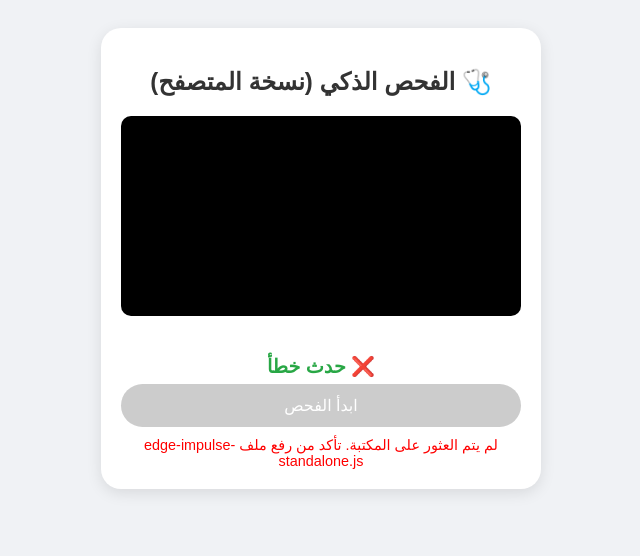
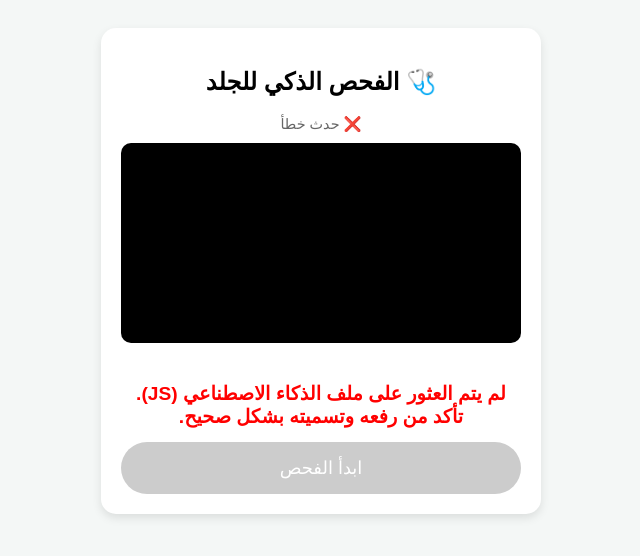
Before and after one commit to 202410091-afk/Ai-check-, a plain HTML site: page index.html in a window 1280 px wide. Shown: the whole page, without its empty margins (319-959 px from the left). Drawn offline with Linux system fonts and the light colour scheme; no server answers.

Commit message:
Update title and improve styling in index.html

```diff
--- a/index.html
+++ b/index.html
@@ -3,87 +3,84 @@
 <head>
     <meta charset="UTF-8">
     <meta name="viewport" content="width=device-width, initial-scale=1.0">
-    <title>الفحص الطبي الذكي</title>
+    <title>فحص الجلد الذكي</title>
     <style>
-        body { font-family: sans-serif; background: #f0f2f5; text-align: center; padding: 20px; }
-        .container { max-width: 400px; margin: auto; background: white; padding: 20px; border-radius: 20px; box-shadow: 0 4px 15px rgba(0,0,0,0.1); }
-        h2 { color: #333; margin-bottom: 20px; }
-        video { width: 100%; border-radius: 10px; background: #000; margin-bottom: 15px; }
-        button { padding: 12px 25px; background: #007bff; color: white; border: none; border-radius: 25px; font-size: 16px; cursor: pointer; width: 100%; }
+        body { font-family: sans-serif; background: #f4f7f6; text-align: center; padding: 20px; }
+        .container { max-width: 400px; margin: auto; background: white; padding: 20px; border-radius: 15px; box-shadow: 0 4px 10px rgba(0,0,0,0.1); }
+        video { width: 100%; border-radius: 10px; background: #000; margin-bottom: 15px; transform: scaleX(-1); } /* عكس الكاميرا كأنها مرآة */
+        button { padding: 15px 30px; background: #007bff; color: white; border: none; border-radius: 30px; font-size: 18px; cursor: pointer; width: 100%; margin-top: 10px; }
         button:disabled { background: #ccc; }
-        #result { margin-top: 20px; font-size: 1.2em; font-weight: bold; color: #28a745; min-height: 1.5em; }
-        .error { color: red; font-size: 0.9em; margin-top: 10px; }
+        #result { margin-top: 20px; font-size: 1.2em; font-weight: bold; color: #333; min-height: 50px; }
+        .status { font-size: 0.9em; color: #666; margin-bottom: 10px; }
     </style>
 </head>
 <body>
 
     <div class="container">
-        <h2>🩺 الفحص الذكي (نسخة المتصفح)</h2>
+        <h2>🩺 الفحص الذكي للجلد</h2>
+        <div class="status" id="status">جاري تحميل الذكاء الاصطناعي...</div>
 
         <video id="webcam" autoplay playsinline muted></video>
-        <div id="result">جاري التحميل...</div>
+
+        <div id="result">-- النتيجة ستظهر هنا --</div>
         <button id="runBtn" disabled>ابدأ الفحص</button>
-        <div id="errorMsg" class="error"></div>
     </div>
 
-    <script src="edge-impulse-standalone.js"></script>
+    <script src="./edge-impulse-standalone.js"></script>
 
     <script>
-        // إعدادات الكلاس (يعمل تلقائياً مع نسخة Browser)
         const runBtn = document.getElementById('runBtn');
         const resultEl = document.getElementById('result');
-        const errorEl = document.getElementById('errorMsg');
+        const statusEl = document.getElementById('status');
         let classifier;
 
         async function init() {
             try {
-                // 1. التأكد من وجود المكتبة
+                // 1. التحقق من تحميل المكتبة
                 if (!window.EdgeImpulseClassifier) {
-                    throw new Error("لم يتم العثور على المكتبة. تأكد من رفع ملف edge-impulse-standalone.js");
+                    throw new Error("لم يتم العثور على ملف الذكاء الاصطناعي (JS). تأكد من رفعه وتسميته بشكل صحيح.");
                 }
 
                 // 2. تشغيل المصنف
                 classifier = new EdgeImpulseClassifier();
                 await classifier.init();
+                statusEl.innerText = "✅ النظام جاهز";
 
                 // 3. تشغيل الكاميرا
                 const stream = await navigator.mediaDevices.getUserMedia({
-                    video: { facingMode: "environment" },
+                    video: { facingMode: "environment" }, // استخدام الكاميرا الخلفية
                     audio: false
                 });
                 document.getElementById('webcam').srcObject = stream;
 
-                resultEl.innerText = "النظام جاهز ✅";
-                runBtn.innerText = "التقط وافحص";
                 runBtn.disabled = false;
 
-                // عند الضغط على الزر
+                // 4. عند الضغط على الزر
                 runBtn.onclick = async () => {
                     resultEl.innerText = "جاري التحليل...";
                     try {
                         const res = await classifier.classify(document.getElementById('webcam'));
 
                         if (res.results && res.results.length > 0) {
-                            // ترتيب النتائج واختيار الأفضل
+                            // العثور على أعلى نتيجة
                             const best = res.results.reduce((a, b) => a.value > b.value ? a : b);
-                            resultEl.innerHTML = `النتيجة: ${best.label} <br> الثقة: ${Math.round(best.value * 100)}%`;
+                            resultEl.innerHTML = `التشخيص: <span style="color:blue">${best.label}</span> <br> الدقة: ${Math.round(best.value * 100)}%`;
                         } else {
                             resultEl.innerText = "لم يتم التعرف على شيء";
                         }
                     } catch (e) {
-                        resultEl.innerText = "حدث خطأ أثناء الفحص";
+                        resultEl.innerText = "خطأ في التصنيف";
                         console.error(e);
                     }
                 };
 
             } catch (err) {
                 console.error(err);
-                resultEl.innerText = "❌ حدث خطأ";
-                errorEl.innerText = err.message;
+                statusEl.innerText = "❌ حدث خطأ";
+                resultEl.innerHTML = `<span style="color:red">${err.message || err}</span>`;
             }
         }
 
-        // بدء التشغيل
         init();
     </script>
 </body>
```
